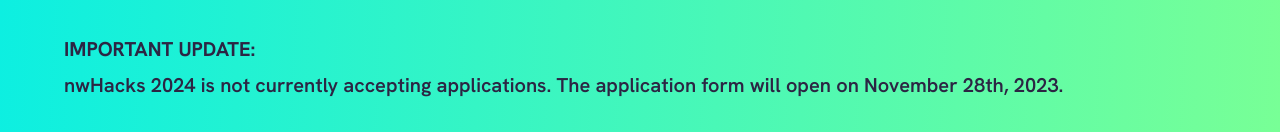
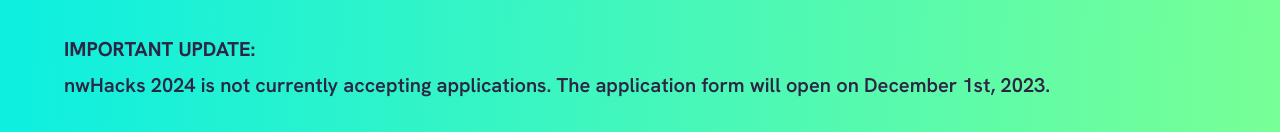
Before and after one commit to nwplus/www, a Next.js app: page / in a window 1280 px wide. Shown: the top 132 px of the page. Built offline with nearby package versions, Linux system fonts and the light colour scheme; no server answers; the database is empty.

Commit message:
Update nwHacks banner date to Dec 1 2023

```diff
--- a/components/Banner.js
+++ b/components/Banner.js
@@ -33,7 +33,7 @@ const Banner = () => (
     <BannerHeader>IMPORTANT UPDATE:</BannerHeader>
     <BannerText>
       nwHacks 2024 is not currently accepting applications. The application form
-      will open on November 28th, 2023.
+      will open on December 1st, 2023.
     </BannerText>
   </BannerContainer>
 );
```
